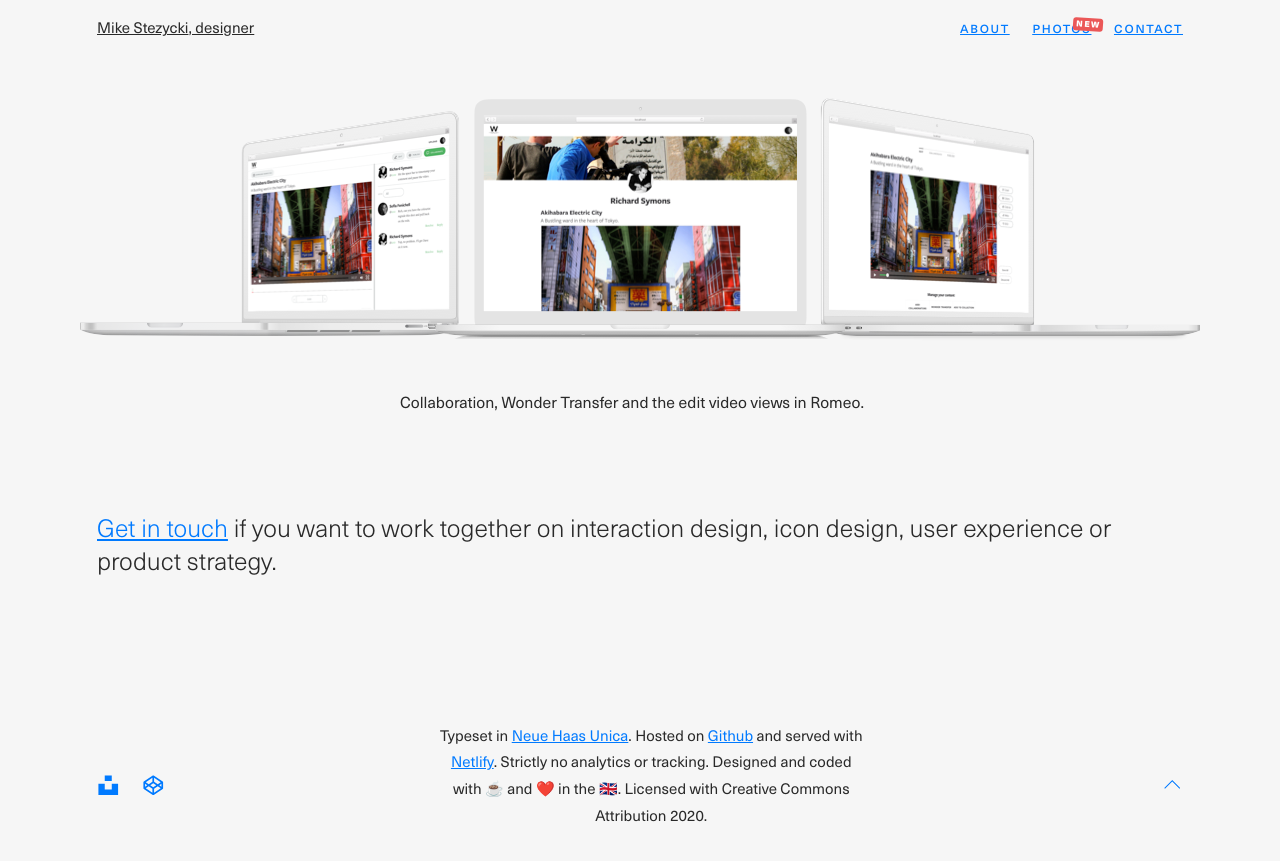
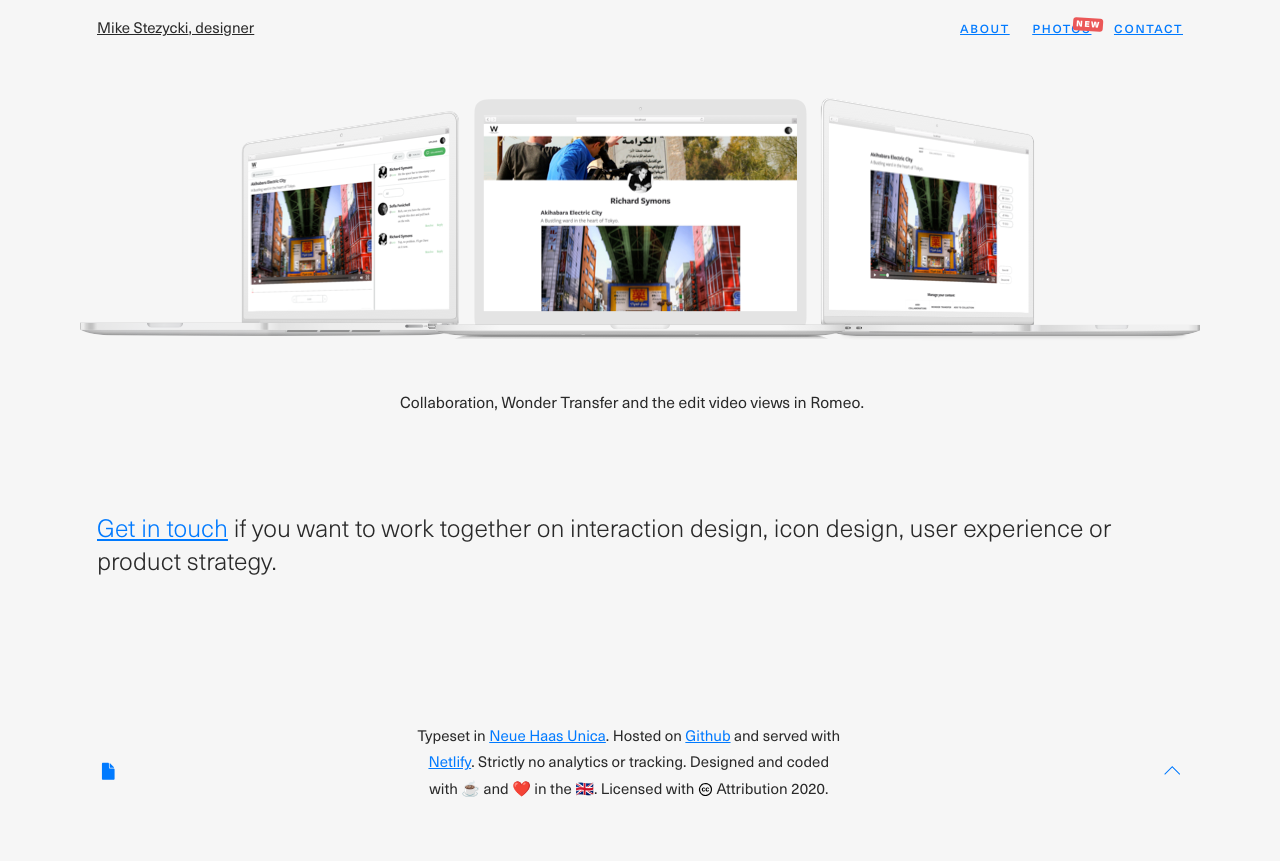
Before and after one commit to mr-stezz/mr-stezz.github.io, a Jekyll site: the page built from index.html, in a window 1280 px wide and 900 px high, scrolled down 8840 px. Shown: the top 861 px of the window. Built offline with Jekyll 4.4.1, drawn with Linux system fonts in a browser that asks for light colours.

Commit message:
Add resume link and creative commons icon in footer

```diff
--- a/_includes/_structure.page-footer.html
+++ b/_includes/_structure.page-footer.html
@@ -1,8 +1,11 @@
 <footer class="page-footer" role="contentinfo">
   <nav class="wrapper">
-    <a href="https://unsplash.com/@stez" rel="noreferrer" class="nav-link" target="_blank"><span class="visually-hidden">Download my photography for free on Unsplash.</span><svg class="icon  icon--medium" aria-hidden="true" role="img"><use xmlns:xlink="http://www.w3.org/1999/xlink" xlink:href="#unsplash"></use></svg></a>
-    <a href="https://codepen.io/mr-stezz/" rel="noreferrer" class="nav-link" target="_blank"><span class="visually-hidden">Have a look at my code scrapbook on Codepen.</span><svg class="icon  icon--medium" aria-hidden="true" role="img"><use xmlns:xlink="http://www.w3.org/1999/xlink" xlink:href="#codepen"></use></svg></a>
-    <p class="text-col t--center u--p-right u--p-left"><small>Typeset in <a href="https://www.monotype.com/fonts/neue-haas-unica">Neue Haas Unica</a>. Hosted on <a href="https://github.com/mr-stezz/mr-stezz.github.io">Github</a> and served with <a href="https://www.netlify.com/">Netlify</a>. Strictly no analytics or tracking. Designed and coded with <span role="img" aria-label="Coffee" tabindex="0">☕️</span> and <span role="img" aria-label="Red Heart" tabindex="0">❤️</span> in the <span role="img" aria-label="Union Jack Flag" tabindex="0">🇬🇧</span>. Licensed with Creative Commons Attribution 2020.</small></p>
+    <a href="https://codepen.io/mr-stezz/full/PLKGEG" rel="noreferrer" class="nav-link" target="_blank"><span class="visually-hidden">Read my résumé.</span><svg class="icon  icon--medium" aria-hidden="true" role="img"><use xmlns:xlink="http://www.w3.org/1999/xlink" xlink:href="#cv"></use></svg></a>
+    <!-- <a href="https://github.com/mr-stezz" rel="noreferrer" class="nav-link" target="_blank"><span class="visually-hidden">View my code on Github.</span><svg class="icon  icon--medium" aria-hidden="true" role="img"><use xmlns:xlink="http://www.w3.org/1999/xlink" xlink:href="#github"></use></svg></a> -->
+    <!-- <a href="https://dribbble.com/Mr_Stezz" rel="noreferrer" class="nav-link" target="_blank"><span class="visually-hidden">View my shots on Dribbble.</span><svg class="icon  icon--medium" aria-hidden="true" role="img"><use xmlns:xlink="http://www.w3.org/1999/xlink" xlink:href="#dribbble"></use></svg></a> -->
+    <!-- <a href="https://unsplash.com/@stez" rel="noreferrer" class="nav-link" target="_blank"><span class="visually-hidden">Download my photography for free on Unsplash.</span><svg class="icon  icon--medium" aria-hidden="true" role="img"><use xmlns:xlink="http://www.w3.org/1999/xlink" xlink:href="#unsplash"></use></svg></a> -->
+    <!-- <a href="https://codepen.io/mr-stezz/" rel="noreferrer" class="nav-link" target="_blank"><span class="visually-hidden">Have a look at my code scrapbook on Codepen.</span><svg class="icon  icon--medium" aria-hidden="true" role="img"><use xmlns:xlink="http://www.w3.org/1999/xlink" xlink:href="#codepen"></use></svg></a> -->
+    <p class="text-col t--center u--p-right u--p-left"><small>Typeset in <a href="https://www.monotype.com/fonts/neue-haas-unica">Neue Haas Unica</a>. Hosted on <a href="https://github.com/mr-stezz/mr-stezz.github.io">Github</a> and served with <a href="https://www.netlify.com/">Netlify</a>. Strictly no analytics or tracking. Designed and coded with <span role="img" aria-label="Coffee" tabindex="0">☕️</span> and <span role="img" aria-label="Red Heart" tabindex="0">❤️</span> in the <span role="img" aria-label="Union Jack Flag" tabindex="0">🇬🇧</span>. Licensed with <span class="visually-hidden">Creative Commons</span><svg class="icon icon--natural" aria-hidden="true" role="img"><use xmlns:xlink="http://www.w3.org/1999/xlink" xlink:href="#cc"></use></svg> Attribution 2020.</small></p>
     <a href="#js-top-of-page" class="nav-link nav-link-top" data-scroll><span class="visually-hidden">Return to the top of the page.</span><svg class="icon  icon--medium" aria-hidden="true" role="img"><use xmlns:xlink="http://www.w3.org/1999/xlink" xlink:href="#caret-up"></use></svg></a>
   </nav>
 </footer>
```
